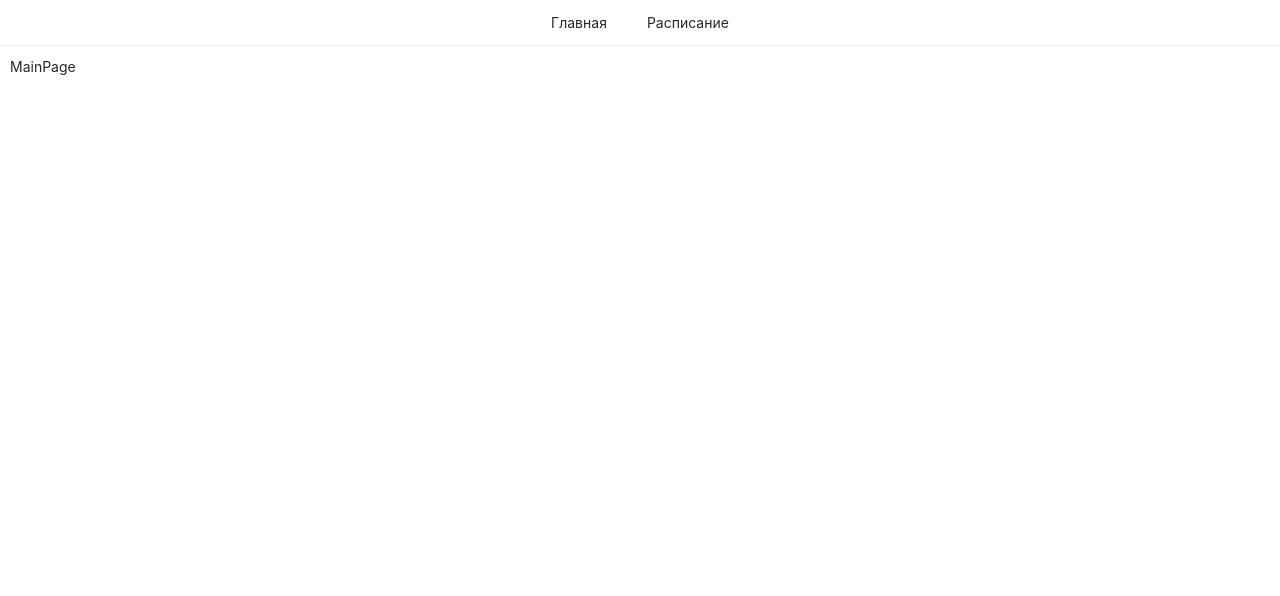
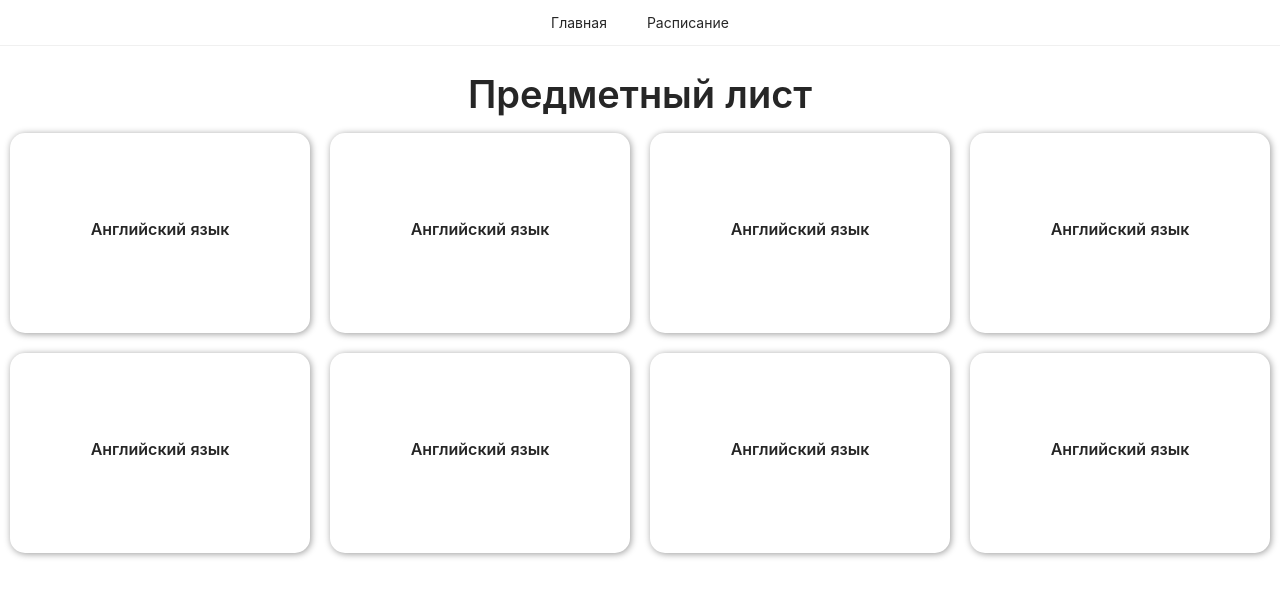
Before and after one commit to punkmachine/homework-frontend, a React (Create React App) app: page / in a window 1280 px wide. Shown: the top 596 px of the page. Built offline with nearby package versions, Linux system fonts and the light colour scheme.

Commit message:
add card lesson.

```diff
--- a/src/assets/main.scss
+++ b/src/assets/main.scss
@@ -10,3 +10,22 @@
 		justify-content: center;
 	}
 }
+
+.card-lesson-wrapper {
+	border-radius: 15px;
+	box-shadow: 1px 1px 7px rgba(0, 0, 0, .4);
+	height: 200px;
+	display: flex;
+	justify-content: center;
+	align-items: center;
+	cursor: pointer;
+	transition: 0.3s;
+
+	&:hover {
+		box-shadow: 2px 2px 15px rgba(0, 0, 0, .5);
+	}
+}
+
+.title-card {
+	text-align: center;
+}
--- /dev/null
+++ b/src/components/cardLesson.jsx
@@ -0,0 +1,14 @@
+import React from 'react';
+import { Typography } from 'antd';
+
+function CardLesson(props) {
+	const { id, title } = props;
+
+	return (
+		<div className="card-lesson-wrapper">
+			<Typography.Title level={5}>{title}</Typography.Title>
+		</div>
+	);
+}
+
+export { CardLesson };
--- a/src/pages/main.jsx
+++ b/src/pages/main.jsx
@@ -1,7 +1,47 @@
 import React from 'react';
+import { Row, Col, Card, Typography } from 'antd';
+import { CardLesson } from '../components/cardLesson';
 
 function MainPage() {
-	return <>MainPage</>
+	const array = [
+		{
+			title: 'Английский язык'
+		},
+		{
+			title: 'Английский язык'
+		},
+		{
+			title: 'Английский язык'
+		},
+		{
+			title: 'Английский язык'
+		},
+		{
+			title: 'Английский язык'
+		},
+		{
+			title: 'Английский язык'
+		},
+		{
+			title: 'Английский язык'
+		},
+		{
+			title: 'Английский язык'
+		},
+	];
+
+	return (
+		<div className='cardList'>
+			<Typography.Title level={1} style={{ textAlign: 'center', margin: '15px 0' }}>Предметный лист</Typography.Title>
+			<Row gutter={[20, 20]}>
+				{array.map((item, index) =>
+					<Col span={6} key={index}>
+						<CardLesson {...item} />
+					</Col>
+				)}
+			</Row>
+		</div>
+	);
 }
 
 export { MainPage };
```
Also changed, not shown: 1 other file (tests, documents, lock files or other folders).
